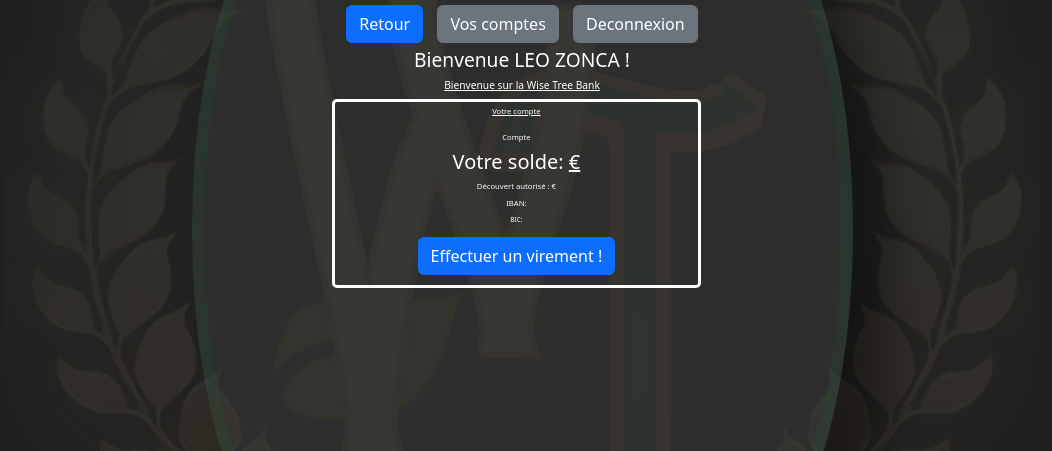
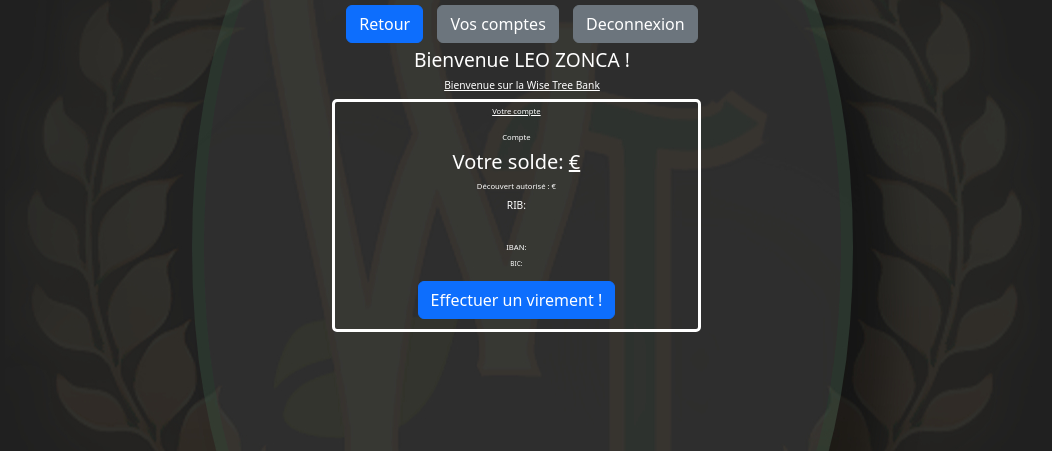
Before and after one commit to LZonca/WiseTreeBanque, a PHP site: page /compte.php in a window 1280 px wide. Shown: the top 451 px of the page, without its empty margins (118-1170 px from the left). Run offline with PHP 8.4, Linux system fonts and the light colour scheme; a user stored in the database is signed in; data comes from the database, SQL or seed files in the repository.

Commit message:
jsp aled bastien donne ta version

```diff
--- a/compte.php
+++ b/compte.php
@@ -59,6 +59,7 @@ if(isset($_POST['virement'])){
         echo "<h3>Compte " . $data['comptenom'] . "</h3>";
         echo "<h5>Votre solde: <u>" . $data['solde'] . "€</u></h5>";
         echo "<h3>Découvert autorisé : " . htmlspecialchars(strtoupper($data['decouvert_autorise'])) . " €</u></h3>";
+        echo "<h2>RIB: </h2><br>";
         echo "<h3>IBAN: " . htmlspecialchars(strtoupper($data['RIB'])) . "</h3>";
         echo "<h4>BIC: " . htmlspecialchars(strtoupper($data['BIC'])) . "</h4>";
         echo "<form action='compte.php' method='POST'>";
```
